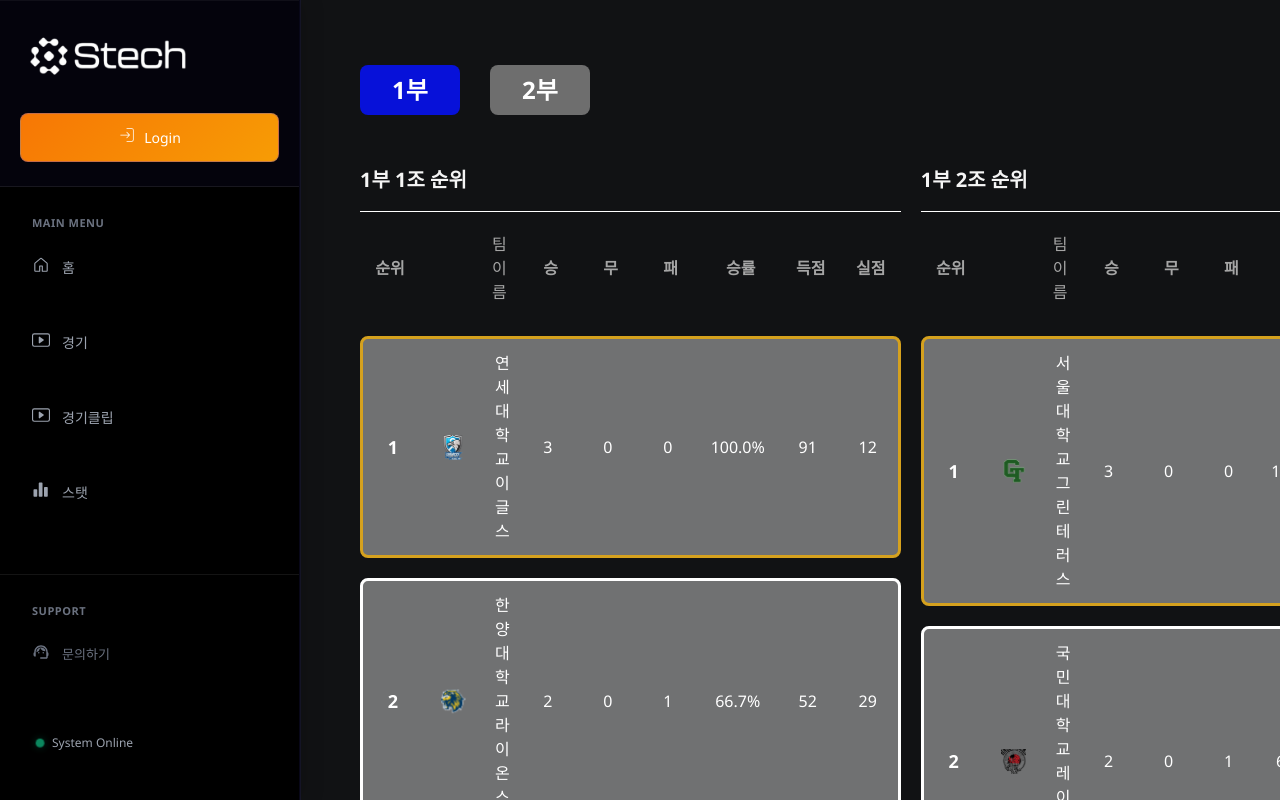
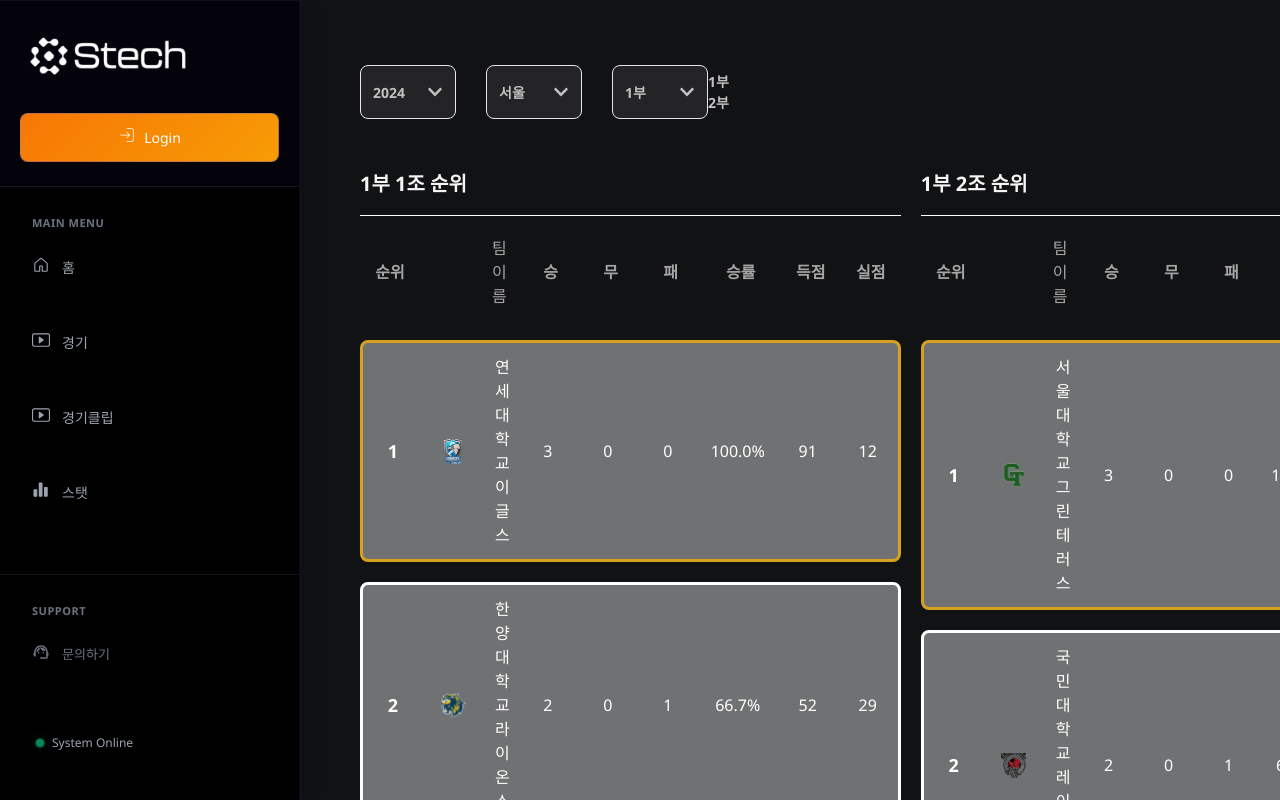
Before and after one commit to ceh1502/STECH_2025_7, a React (Create React App) app in the folder Front/: page /service/guest/stat in a window 1280 px wide. Both pictures are taken after a click on the button "1부". Shown: the top 800 px of the page. Built offline with nearby package versions, Linux system fonts and the light colour scheme.

Commit message:
스탯 페이지 드롭다운

```diff
--- a/Front/src/components/Stat/StatPosition.js
+++ b/Front/src/components/Stat/StatPosition.js
@@ -1,5 +1,5 @@
 import React, { useState, useMemo } from 'react';
-import { ChevronUp, ChevronDown } from 'lucide-react';
+import { FaChevronDown } from 'react-icons/fa';
 
 const StatPosition = ({ data }) => {
   const [selectedDivision, setSelectedDivision] = useState("1부");
@@ -333,11 +333,11 @@ const StatPosition = ({ data }) => {
                   <div className="sort-container">
                     <span className="column-label">{column.label}</span>
                     <div className="sort-arrows">
-                      <ChevronUp
+                      <FaChevronDown
                         size={10}
                         className={`sort-arrow ${sortConfig.key === column.key && sortConfig.direction === 'asc' ? 'active' : ''}`}
                       />
-                      <ChevronDown
+                      <FaChevronDown
                         size={10}
                         className={`sort-arrow ${sortConfig.key === column.key && sortConfig.direction === 'desc' ? 'active' : ''}`}
                       />
--- a/Front/src/components/Stat/StatTeam.css
+++ b/Front/src/components/Stat/StatTeam.css
@@ -10,29 +10,39 @@
   align-items: center;
   padding-top:4.063rem;
 }
-.division-buttons {
+.dropdown-group {
   display: flex;
   gap: 1.875rem;
 }
 
-.division-button{
-  width: 6.25rem;
-  height:3.125rem;
-  border-radius: 0.5rem;
-  background: #6E6E6E;
+.dropdown-container {
   display:flex;
   align-items: center;
   justify-content: center;
-  color: #FFFFFF;
-  font-size:1.5rem;
+  color: #C2C2C2;
+  font-size: 0.875rem;
   font-weight: 700;
   cursor: pointer;
-  /* font-family: Noto Sans KR; */
 }
 
-.division-button.active {
-  background: #0711D9;;
+.dropdown-trigger{
+  width: 4.375rem;
+  height: 1.25rem;
+  display:flex;
+  align-items: center;
+  justify-content: space-between;
+  padding: 1rem 0.75rem;
+  border-radius:0.5rem;
+  border: 1px solid var(--Gray-100, #E4E7E9);
+  background: rgba(110, 110, 110, 0.20);
 }
+
+.dropdown-arrow{
+  width: 1rem;
+  height: 1rem;
+  color: #C2C2C2;
+}
+
 
 .groups-container {
   display:flex;
--- a/Front/src/components/Stat/StatTeam.js
+++ b/Front/src/components/Stat/StatTeam.js
@@ -1,5 +1,82 @@
-import React, {useState} from "react";
+import React, {useState, useRef, useEffect} from "react";
+import { FaChevronDown } from 'react-icons/fa';
 import "./StatTeam.css"; // 스타일 파일 임포트
+
+// 드롭다운 컴포넌트
+const Dropdown = ({
+  options = [],
+  value = '',
+  onChange = () => {},
+  placeholder = '선택하세요',
+  className = '',
+  disabled = false,
+}) => {
+  const [isOpen, setIsOpen] = useState(false);
+  const dropdownRef = useRef(null);
+
+  // 외부 클릭 시 드롭다운 닫기
+  useEffect(() => {
+    const handleClickOutside = (event) => {
+      if (dropdownRef.current && !dropdownRef.current.contains(event.target)) {
+        setIsOpen(false);
+      }
+    };
+
+    document.addEventListener('mousedown', handleClickOutside);
+    return () => document.removeEventListener('mousedown', handleClickOutside);
+  }, []);
+
+  const handleToggle = () => {
+    if (!disabled) {
+      setIsOpen(!isOpen);
+    }
+  };
+
+  const handleSelect = (option) => {
+    onChange(option);
+    setIsOpen(false);
+  };
+
+  const selectedOption = options.find(option => option.value === value);
+  const displayText = selectedOption ? selectedOption.label : placeholder;
+
+  return (
+    <div
+      className={`dropdown-container ${className}`}
+      ref={dropdownRef}
+    >
+      <button
+        className={`dropdown-trigger ${isOpen ? 'open' : ''} ${disabled ? 'disabled' : ''}`}
+        onClick={handleToggle}
+        disabled={disabled}
+        type="button"
+      >
+        <span className="dropdown-text">{displayText}</span>
+        <FaChevronDown
+          className={`dropdown-arrow ${isOpen ? 'rotated' : ''}`}
+        />
+      </button>
+
+      {isOpen && (
+        <div className="dropdown-menu">
+          <ul className="dropdown-list">
+            {options.map((option) => (
+              <li key={option.value} className="dropdown-item">
+                <button
+                  className={`dropdown-option ${value === option.value ? 'selected' : ''}`}
+                  onClick={() => handleSelect(option)}
+                  type="button"
+                >
+                  {option.label}
+                </button>
+              </li>
+            ))}
+          </ul>
+        </div>
+      )}
+    </div>
+  );
+};
 
 // 조별리그 순위 계산 함수
 function calculateGroupStandings(group) {
@@ -349,6 +426,29 @@ function GroupMatches({currentDivision, group, teams = []}) {
 
 // 메인 StatTeam 컴포넌트
 export default function StatTeam({data, teams = []}) {
+  const yearOptions= [
+    { value: '2024', label: '2024' },
+    { value: '2025', label: '2025' },
+  ]
+
+  const leagueOptions = [
+    { value: '서울', label: '서울' },
+    { value: '경기강원', label: '경기강원' },
+    { value: '대구경북', label: '대구경북' },
+    { value: '부산경남', label: '부산경남' },
+    { value: '사회인', label: '사회인' },
+    { value: '타이거볼', label: '타이거볼' },
+    { value: '챌린지볼', label: '챌린지볼' },
+  ]
+
+  const divisionOptions = [
+    { value: '1부', label: '1부' },
+    { value: '2부', label: '2부' },
+  ]
+
+  // 상태 관리
+  const [selectedYear, setSelectedYear] = useState("2024");
+  const [selectedLeague, setSelectedLeague] = useState("서울");
   const [selectedDivision, setSelectedDivision] = useState("1부");
 
   if (!data) {
@@ -362,18 +462,27 @@ export default function StatTeam({data, teams = []}) {
   return (
     <div className="statTeamContainer">
       <div className="tournament-header">
-        <div className="division-buttons">
-          {data.divisions.map((div) => (
-            <button
-              key={div.name}
-              className={`division-button ${
-                selectedDivision === div.name ? "active" : ""
-              }`}
-              onClick={() => setSelectedDivision(div.name)}
-            >
-              {div.name}
-            </button>
-          ))}
+        <div className="dropdown-group">
+          <Dropdown
+          options={yearOptions}
+          value={selectedYear}
+          onChange={(option) => setSelectedYear(option.value)}
+          className="year-dropdown"
+        />
+
+        <Dropdown
+          options={leagueOptions}
+          value={selectedLeague}
+          onChange={(option) => setSelectedLeague(option.value)}
+          className="league-dropdown"
+        />
+
+        <Dropdown
+          options={divisionOptions}
+          value={selectedDivision}
+          onChange={(option) => setSelectedDivision(option.value)}
+          className="division-dropdown"
+        />
         </div>
       </div>
 
```
